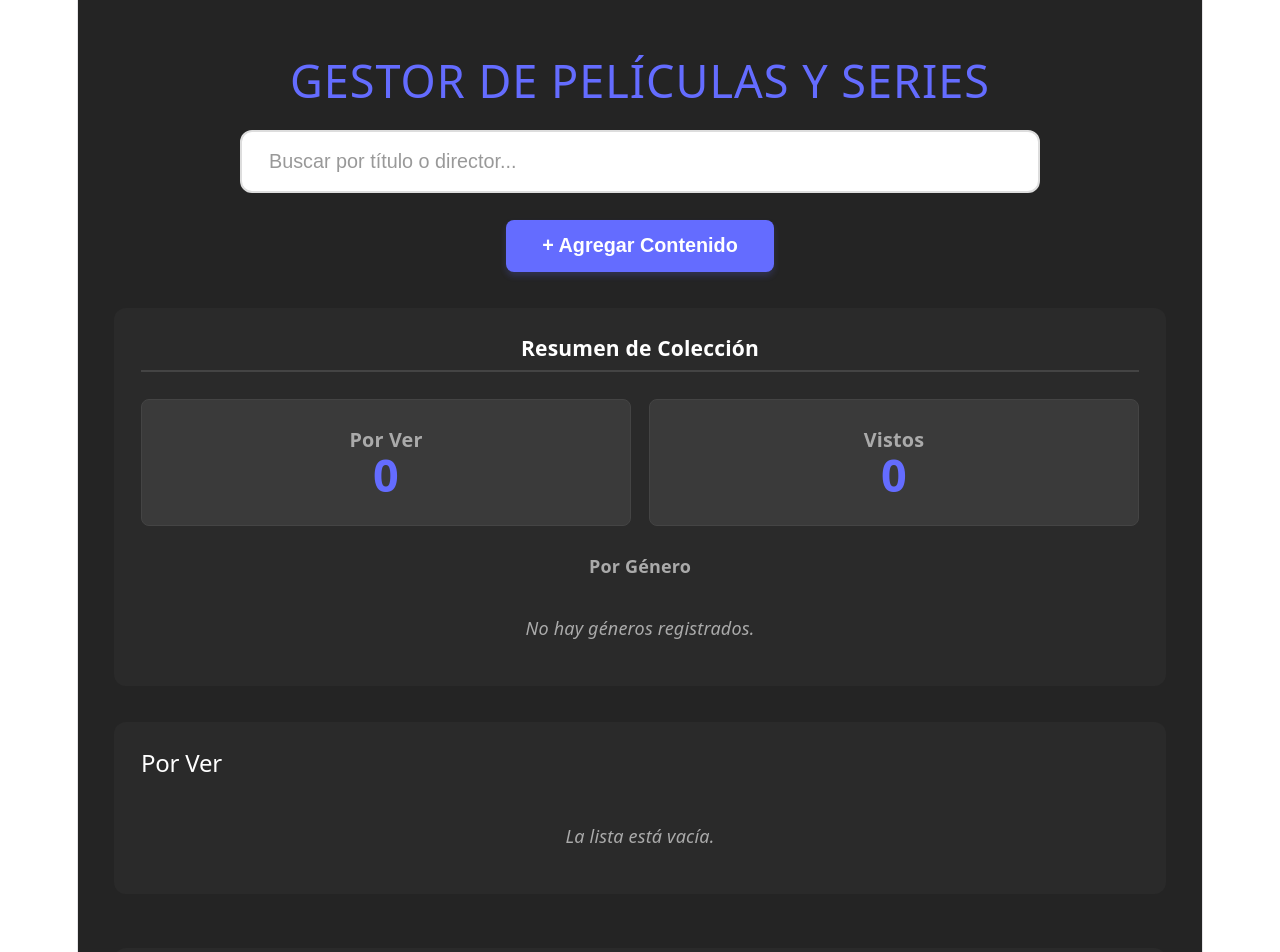
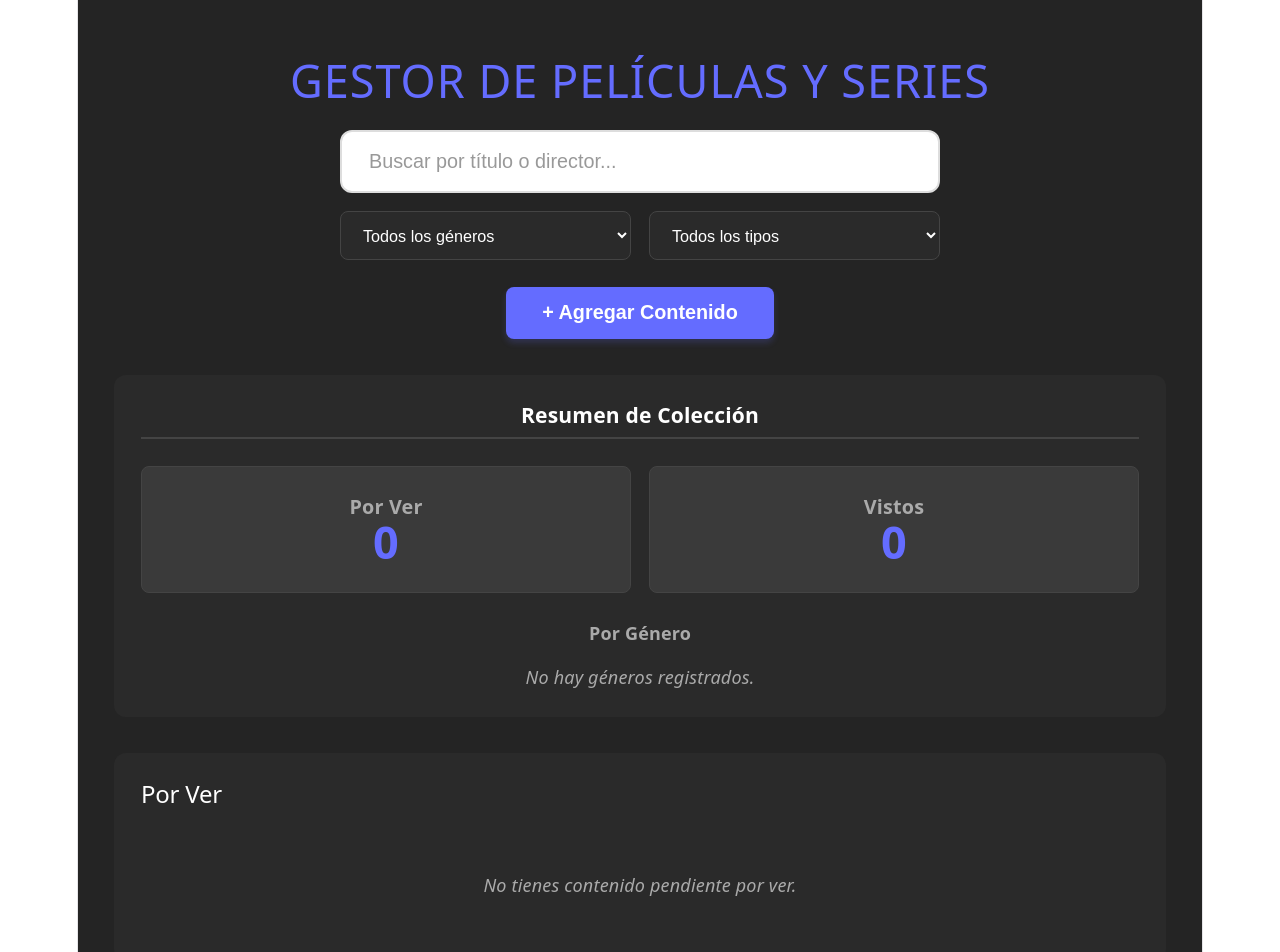
Before and after one commit to gonzalomolina-void/pwatpo1react, a React (Vite) app: page / in a window 1280 px wide. Shown: the top 952 px of the page. Built offline with nearby package versions, Linux system fonts and the light colour scheme.

Commit message:
Se implementó el filtro para genero y tipo

```diff
--- a/src/components/ListaContenido/ListaContenido.css
+++ b/src/components/ListaContenido/ListaContenido.css
@@ -13,11 +13,36 @@
   text-align: left;
 }
 
+.mensaje-vacio-container {
+  display: flex;
+  flex-direction: column;
+  align-items: center;
+  justify-content: center;
+  padding: 2rem 0;
+  gap: 1rem;
+}
+
 .mensaje-vacio {
   color: #aaa;
   font-style: italic;
   text-align: center;
-  padding: 1rem 0;
+  margin: 0;
+}
+
+.btn-clear-filters {
+  background-color: transparent;
+  border: 1px dashed #646cff;
+  color: #646cff;
+  padding: 0.5rem 1rem;
+  border-radius: 4px;
+  cursor: pointer;
+  transition: all 0.2s;
+  font-size: 0.9rem;
+}
+
+.btn-clear-filters:hover {
+  background-color: rgba(100, 108, 255, 0.1);
+  border-style: solid;
 }
 
 .tabla-contenido {
--- a/src/components/ListaContenido/ListaContenido.jsx
+++ b/src/components/ListaContenido/ListaContenido.jsx
@@ -1,11 +1,23 @@
 import './ListaContenido.css';
 
-const ListaContenido = ({ titulo, items, onToggle, onDelete, onEdit }) => {
+const ListaContenido = ({ titulo, items, onToggle, onDelete, onEdit, emptyMessage, onClearFilters, isFiltering }) => {
   return (
     <div className="lista-contenedor">
       <h2>{titulo}</h2>
       {items.length === 0 ? (
-        <p className="mensaje-vacio">La lista está vacía.</p>
+        <div className="mensaje-vacio-container">
+          <p className="mensaje-vacio">
+            {emptyMessage || "No hay contenido en esta lista."}
+          </p>
+          {isFiltering && onClearFilters && (
+            <button
+              className="btn-clear-filters"
+              onClick={onClearFilters}
+            >
+              Limpiar filtros
+            </button>
+          )}
+        </div>
       ) : (
         <table className="tabla-contenido">
           <thead>
--- a/src/pages/Home/Home.css
+++ b/src/pages/Home/Home.css
@@ -11,6 +11,37 @@
   flex-direction: column;
   gap: 1.5rem;
   align-items: center;
+}
+
+.search-filters-container {
+  width: 100%;
+  max-width: 600px;
+  display: flex;
+  flex-direction: column;
+  gap: 1rem;
+}
+
+.filters-row {
+  display: flex;
+  gap: 1rem;
+  width: 100%;
+}
+
+.filter-select {
+  flex: 1;
+  padding: 0.75rem 1rem;
+  border-radius: 8px;
+  border: 1px solid #444;
+  background-color: #2a2a2a;
+  color: white;
+  font-size: 0.9rem;
+  cursor: pointer;
+  transition: border-color 0.2s;
+}
+
+.filter-select:focus {
+  outline: none;
+  border-color: #646cff;
 }
 
 .add-container {
--- a/src/pages/Home/Home.jsx
+++ b/src/pages/Home/Home.jsx
@@ -13,6 +13,19 @@ const Home = () => {
   const [itemAEditar, setItemAEditar] = useState(null);
   const [contenido, setContenido] = useState([]);
   const [searchTerm, setSearchTerm] = useState('');
+  const [selectedGenre, setSelectedGenre] = useState('');
+  const [selectedType, setSelectedType] = useState('');
+
+  const generos = [
+    'Acción',
+    'Comedia',
+    'Drama',
+    'Ciencia Ficción',
+    'Terror',
+    'Romance',
+    'Documental',
+    'Animación'
+  ];
 
   // Cargar datos iniciales desde el servicio (asíncrono)
   useEffect(() => {
@@ -57,32 +70,71 @@ const Home = () => {
     setItemAEditar(item);
   };
 
-  // Lógica de filtrado memorizada para la US 7
+  // Lógica de filtrado memorizada para US 7, US 8 y US 12
   const { porVer, vistas } = useMemo(() => {
     const term = searchTerm.trim().toLowerCase();
 
-    const filtered = contenido.filter(item =>
-      term === '' ||
+    const filtered = contenido.filter(item => {
+      const matchesSearch = term === '' ||
         item.titulo.toLowerCase().includes(term) ||
-      item.director.toLowerCase().includes(term)
-    );
+        item.director.toLowerCase().includes(term);
+
+      const matchesGenre = selectedGenre === '' || item.genero === selectedGenre;
+      const matchesType = selectedType === '' || item.tipo === selectedType;
+
+      return matchesSearch && matchesGenre && matchesType;
+    });
 
     return {
       porVer: filtered.filter(item => !item.vista),
       vistas: filtered.filter(item => item.vista)
     };
-  }, [contenido, searchTerm]);
+  }, [contenido, searchTerm, selectedGenre, selectedType]);
+
+  const isFiltering = searchTerm.trim() !== '' || selectedGenre !== '' || selectedType !== '';
+
+  const handleClearFilters = () => {
+    setSearchTerm('');
+    setSelectedGenre('');
+    setSelectedType('');
+  };
 
   return (
     <main className="home-container">
       <Titulo text="Gestor de Películas y Series" />
 
       <div className="home-actions">
+        <div className="search-filters-container">
           <SearchBar
             value={searchTerm}
             onChange={setSearchTerm}
             placeholder="Buscar por título o director..."
           />
+
+          <div className="filters-row">
+            <select
+              value={selectedGenre}
+              onChange={(e) => setSelectedGenre(e.target.value)}
+              className="filter-select"
+            >
+              <option value="">Todos los géneros</option>
+              {generos.map(g => (
+                <option key={g} value={g}>{g}</option>
+              ))}
+            </select>
+
+            <select
+              value={selectedType}
+              onChange={(e) => setSelectedType(e.target.value)}
+              className="filter-select"
+            >
+              <option value="">Todos los tipos</option>
+              <option value="Película">Películas</option>
+              <option value="Serie">Series</option>
+            </select>
+          </div>
+        </div>
+
         <div className="add-container">
           <button
             className="btn-primary"
@@ -115,6 +167,9 @@ const Home = () => {
           onToggle={handleToggleVisto}
           onDelete={handleDeleteContent}
           onEdit={handleOpenEdit}
+          emptyMessage={isFiltering ? "No se encontraron coincidencias en esta lista." : "No tienes contenido pendiente por ver."}
+          isFiltering={isFiltering}
+          onClearFilters={handleClearFilters}
         />
         <ListaContenido
           titulo="Vistos"
@@ -122,6 +177,9 @@ const Home = () => {
           onToggle={handleToggleVisto}
           onDelete={handleDeleteContent}
           onEdit={handleOpenEdit}
+          emptyMessage={isFiltering ? "No se encontraron coincidencias en esta lista." : "No tienes contenido marcado como visto."}
+          isFiltering={isFiltering}
+          onClearFilters={handleClearFilters}
         />
       </section>
     </main>
```
Lines whose indentation alone changed are shown as unchanged.
